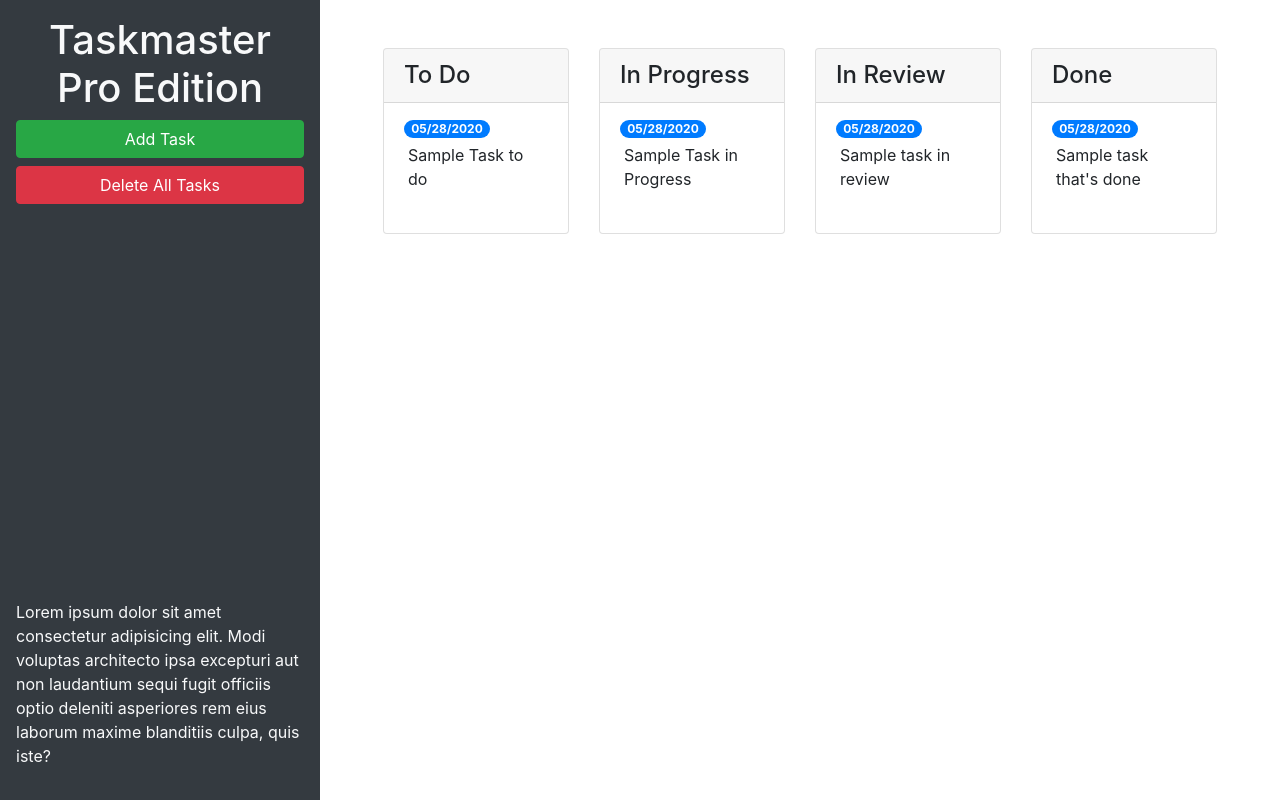
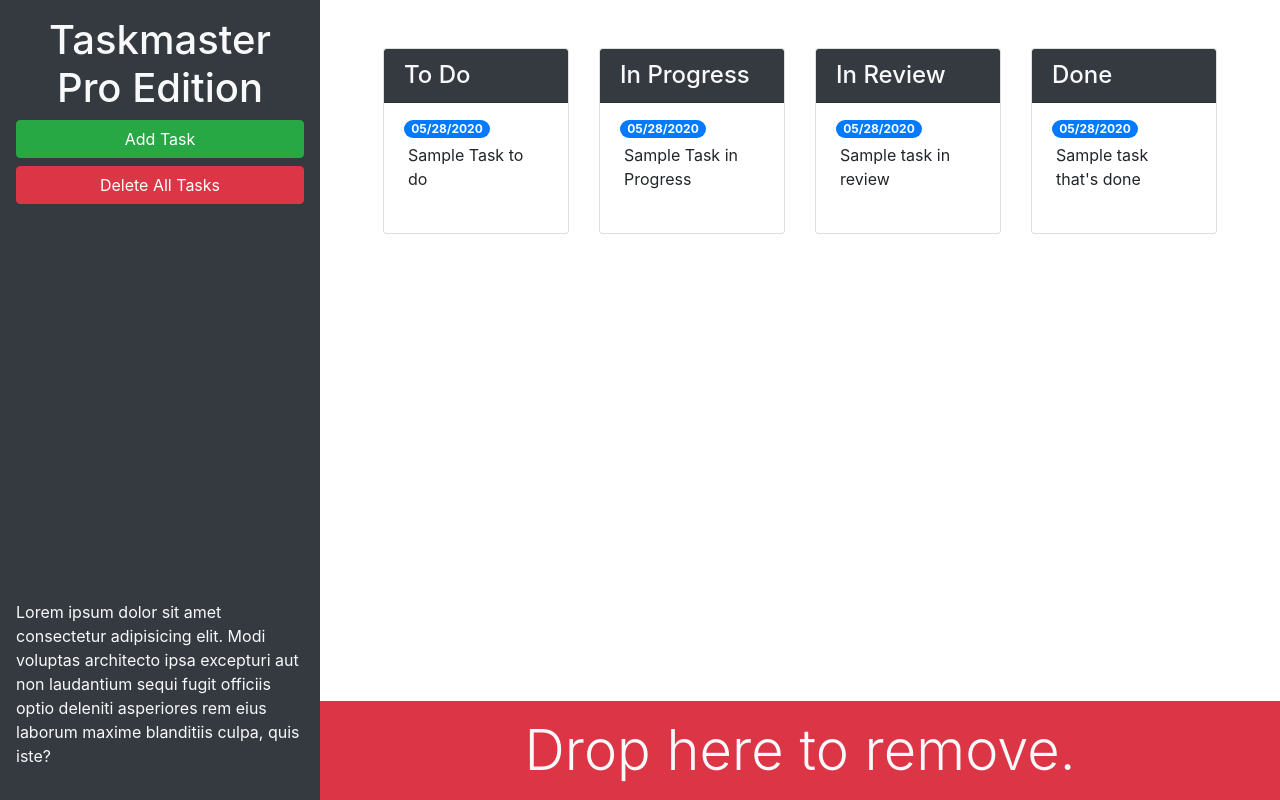
Before and after one commit to awchen85/taskmaster-pro, a plain HTML site: page index.html in a window 1280 px wide. Drawn offline with nearby package versions, Linux system fonts and the light colour scheme.

Commit message:
styled task cards, added and styled trash zone

```diff
--- a/index.html
+++ b/index.html
@@ -13,22 +13,22 @@
 <body>
 
   <div class="row min-vh-100 no-gutters">
-    <header class="col-12 col-lg-3 bg-dark text-light d-flex flex-column p-4 p-lg-3">
+    <header class="col-12 col-lg-3 bg-dark text-light sticky-top d-flex flex-column p-4 p-lg-3">
       <h1 class="text-center">Taskmaster Pro Edition</h1>
       <button id="create-task" class="btn btn-block btn-success" data-toggle="modal" data-target="#task-form-modal">Add
         Task</button>
       <button id="remove-tasks" class="btn btn-block btn-danger">Delete All Tasks</button>
-      <p class="mt-auto">Lorem ipsum dolor sit amet consectetur adipisicing elit. Modi voluptas architecto ipsa
+      <p class="mt-auto d-none d-lg-block">Lorem ipsum dolor sit amet consectetur adipisicing elit. Modi voluptas architecto ipsa
         excepturi aut non
         laudantium sequi fugit officiis optio deleniti asperiores rem eius laborum maxime blanditiis culpa, quis iste?
       </p>
     </header>
-    <main class="col-12 col-lg-9">
+    <main class="col-12 col-lg-9 d-flex flex-column">
     <div class="m-5 row justify-content-around">
         <!-- to do start -->
         <div class="col-12 col-md-6 col-xl-3 mb-3">
         <div class="card">
-         <h4 class="card-header">
+         <h4 class="card-header bg-dark text-light bg-dark text-light">
             To Do
          </h4>
         <ul id="list-toDo" class="list-group list-group-flush">
@@ -43,7 +43,7 @@
         <!-- In Progress Start-->
       <div class="col-12 col-md-6 col-xl-3 mb-3">
           <div class="card">
-              <h4 class="card-header">
+              <h4 class="card-header bg-dark text-light">
                 In Progress
               </h4>
         <ul id="list-inProgress" class="list-group list-group-flush">
@@ -58,7 +58,7 @@
       <!-- In review start -->
     <div class="col-12 col-md-6 col-xl-3 mb-3">
         <div class="card">
-        <h4 class="card-header">
+        <h4 class="card-header bg-dark text-light">
           In Review
         </h4>
         <ul id="list-inReview" class="list-group list-group-flush">
@@ -73,7 +73,7 @@
       <!-- Done Start -->
     <div class="col-12 col-md-6 col-xl-3 mb-3">
         <div class="card">
-        <h4 class="card-header">
+        <h4 class="card-header bg-dark text-light">
           Done
         </h4>
         <ul id="list-done" class="list-group list-group-flush">
@@ -85,6 +85,11 @@
       </div>
     </div>
       <!-- Done End -->
+    </div>
+    <div id="trash" class="mt-auto">
+      <div class="w-100 bg-danger p-3 text-center text-light display-4">
+        Drop here to remove.
+      </div>
     </div>
     </main>
   </div>
```
